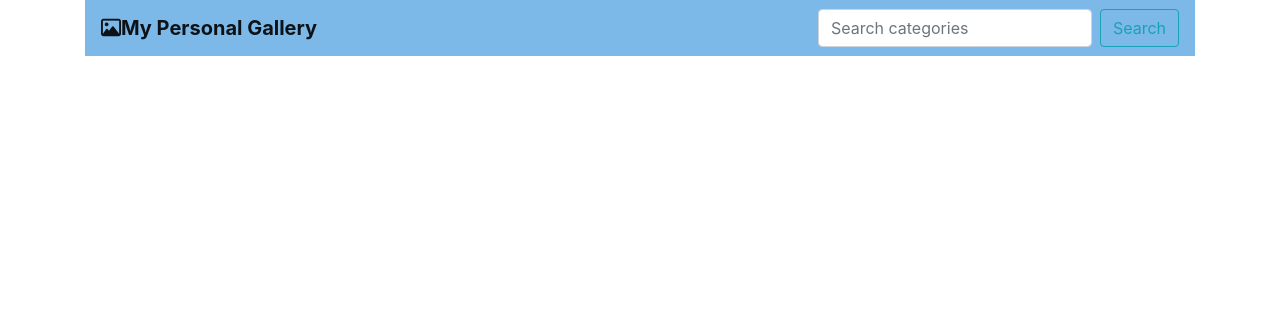
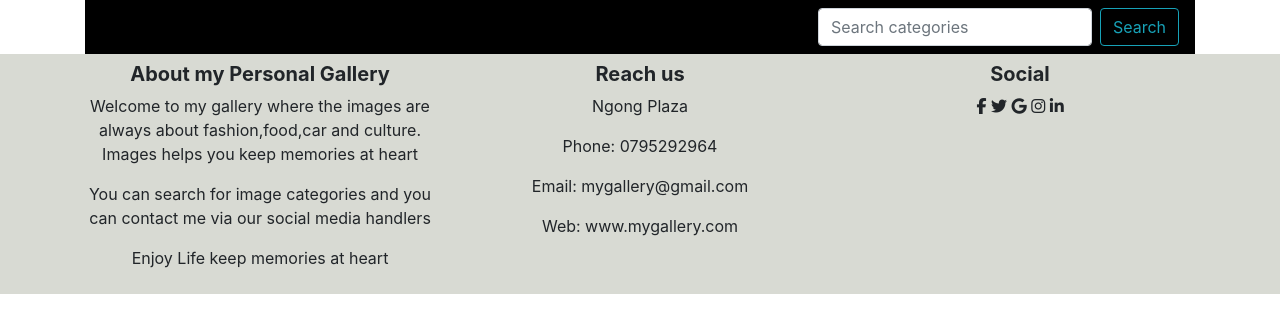
Before and after one commit to Gitongamiriam/personal-gallery, a Django app: page / in a window 1280 px wide. Shown: the top 333 px of the page. Run offline with Django 3.2, Linux system fonts and the light colour scheme; some libraries are stand-ins or nearby versions; some web fonts are replaced.

Commit message:
Add a footer

```diff
--- a/photo/templates/base.html
+++ b/photo/templates/base.html
@@ -24,12 +24,12 @@
 
     {% block content %}
     <div class="container">
-            <nav class="navbar navbar-expand-lg navbar-light" style="background-color:#7CB9E8;">
+            <nav class="navbar navbar-expand-lg navbar-light" style="background-color:#000000;">
                     <button class="navbar-toggler" type="button" data-toggle="collapse" data-target="#navbarTogglerDemo01" aria-controls="navbarTogglerDemo01" aria-expanded="false" aria-label="Toggle navigation">
                       <span class="navbar-toggler-icon"></span>
                     </button>
                     <div class="collapse navbar-collapse" id="navbarTogglerDemo01">
-                      <a class="navbar-brand" href="{% url 'welcome'%}"><i class="far fa-image"></i><b>My Personal Gallery</b></a>
+                      <a class="navbar-brand" href="{% url 'welcome'%}"></a>
                       <ul class="navbar-nav mr-auto mt-2 mt-lg-0">
                       </ul>
                       <form class="form-inline my-2 my-lg-0" action="{% url 'search' %}">
@@ -46,5 +46,40 @@
         <script src="https://ajax.googleapis.com/ajax/libs/jquery/3.2.1/jquery.min.js"></script>
      {% bootstrap_javascript %}
     {% endblock %}
+
+    <div class="footer">
+      <nav class="navbar navbar-light" style="background-color: #D8DAD3;">
+      <div class="container">
+          <div class="row text-center footr">
+              <div class="col one">
+                  <h5><b>About my Personal Gallery</b></h5>
+                  <p>Welcome to my gallery where the images are always about fashion,food,car and culture.
+                    Images helps you keep memories at heart
+                  </p>
+                  <p>You can search for image categories and you can contact me via our social media handlers</p>
+                  <p>Enjoy Life keep memories at heart</p>
+              </div>
+              <div class="col three">
+                  <h5><b>Reach us</b></h5>
+                  <p>Ngong Plaza</p>
+                  <p>Phone: 0795292964</p>
+                  <p>Email: mygallery@gmail.com</p>
+                  <p>Web: www.mygallery.com</p>
+              </div>
+              <div class="col two">
+                  <h5><b>Social</b></h5>
+                  <span class="iconz">
+                      <i class="fab fa-facebook-f"></i>
+                      <i class="fab fa-twitter"></i>
+                      <i class="fab fa-google"></i>
+                      <i class="fab fa-instagram"></i>
+                      <i class="fab fa-linkedin-in"></i>
+                  </span>
+              </div>
+          </div>
+      </div>
+      </nav>
+  </div>
+</div>
 </body>
 </html>
```
